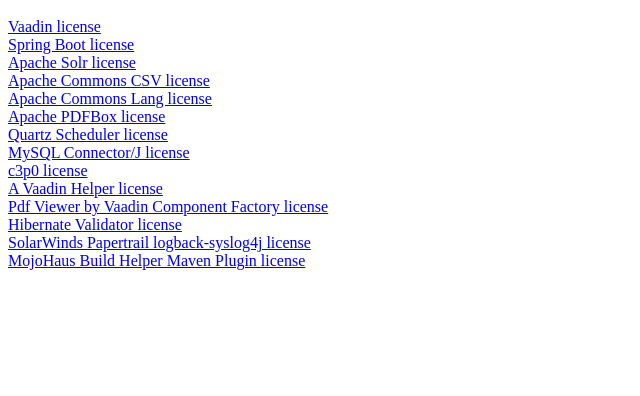
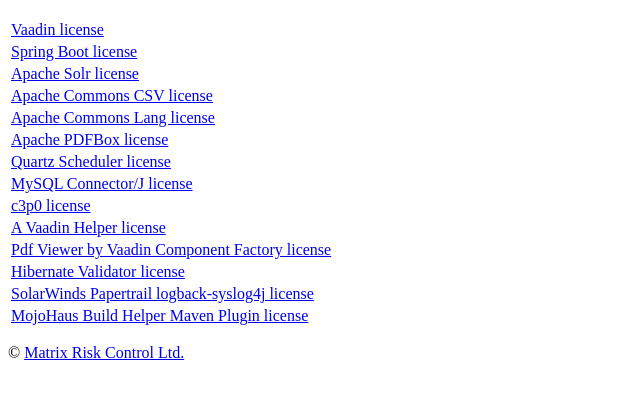
Before and after one commit to matrix-risk/matrix-risk.github.io, a plain HTML site: page license.html in a window 1280 px wide. Shown: the part 48-444 px from the top of the page, without its empty margins (0-640 px from the left). Drawn offline with Linux system fonts and the light colour scheme.

Commit message:
XION_APP-300: Add some formalities to our matrix-risk.github.io pages so far, including our copyright statement.

```diff
--- a/license.html
+++ b/license.html
@@ -1,66 +1,59 @@
 <html>
 
 <head>
-    <title>Xion License</title>
+    <title>License for Xion by Matrix Risk Control Ltd.</title>
 </head>
 
 <body>
 
     <h1>Third-Party Software Notices</h1>
 
-    <a href="https://vaadin.com/license">Vaadin license</li>
+    <table>
+        <tr>
+            <td><a href="https://vaadin.com/license">Vaadin license</a></td>
+        </tr>
+        <tr>
+            <td><a href="https://raw.githubusercontent.com/spring-projects/spring-boot/main/LICENSE.txt">Spring Boot license</a></td>
+        </tr>
+        <tr>
+            <td><a href="https://raw.githubusercontent.com/apache/solr/main/LICENSE.txt">Apache Solr license</a></td>
+        </tr>
+        <tr>
+            <td><a href="https://raw.githubusercontent.com/apache/commons-csv/master/LICENSE.txt">Apache Commons CSV license</a></td>
+        </tr>
+        <tr>
+            <td><a href="https://raw.githubusercontent.com/apache/commons-lang/master/LICENSE.txt">Apache Commons Lang license</a></td>
+        </tr>
+        <tr>
+            <td><a href="https://raw.githubusercontent.com/apache/pdfbox/trunk/LICENSE.txt">Apache PDFBox license</a></td>
+        </tr>
+        <tr>
+            <td><a href="https://raw.githubusercontent.com/quartz-scheduler/quartz/master/docs/license.adoc">Quartz Scheduler license</a></td>
+        </tr>
+        <tr>
+            <td><a href="https://raw.githubusercontent.com/mysql/mysql-connector-j/release/8.0/LICENSE">MySQL Connector/J license</a></td>
+        </tr>
+        <tr>
+            <td><a href="https://raw.githubusercontent.com/swaldman/c3p0/master/LICENSE">c3p0 license</a></td>
+        </tr>
+        <tr>
+            <td><a href="https://raw.githubusercontent.com/Artur-/a-vaadin-helper/master/LICENSE">A Vaadin Helper license</a></td>
+        </tr>
+        <tr>
+            <td><a href="https://raw.githubusercontent.com/vaadin-component-factory/vcf-pdf-viewer-flow/main/LICENSE">Pdf Viewer by Vaadin Component Factory license</a></td>
+        </tr>
+        <tr>
+            <td><a href="https://raw.githubusercontent.com/hibernate/hibernate-validator/main/license.txt">Hibernate Validator license</a></td>
+        </tr>
+        <tr>
+            <td><a href="https://raw.githubusercontent.com/papertrail/logback-syslog4j/master/LICENSE">SolarWinds Papertrail logback-syslog4j license</a></td>
+        </tr>
+        <tr>
+            <td><a href="https://raw.githubusercontent.com/mojohaus/build-helper-maven-plugin/master/LICENSE.txt">MojoHaus Build Helper Maven Plugin license</a></td>
+        </tr>
+    </table>
 
-    <br>
-
-    <a href="https://raw.githubusercontent.com/spring-projects/spring-boot/main/LICENSE.txt">Spring Boot license</li>
-
-    <br>
-
-    <a href="https://raw.githubusercontent.com/apache/solr/main/LICENSE.txt">Apache Solr license</li>
-
-    <br>
-
-    <a href="https://raw.githubusercontent.com/apache/commons-csv/master/LICENSE.txt">Apache Commons CSV license</li>
-
-    <br>
-
-    <a href="https://raw.githubusercontent.com/apache/commons-lang/master/LICENSE.txt">Apache Commons Lang license</li>
-
-    <br>
-
-    <a href="https://raw.githubusercontent.com/apache/pdfbox/trunk/LICENSE.txt">Apache PDFBox license</li>
-
-    <br>
-
-    <a href="https://raw.githubusercontent.com/quartz-scheduler/quartz/master/docs/license.adoc">Quartz Scheduler license</li>
-
-    <br>
-
-    <a href="https://raw.githubusercontent.com/mysql/mysql-connector-j/release/8.0/LICENSE">MySQL Connector/J license</li>
-
-    <br>
-
-    <a href="https://raw.githubusercontent.com/swaldman/c3p0/master/LICENSE">c3p0 license</li>
-
-    <br>
-
-    <a href="https://raw.githubusercontent.com/Artur-/a-vaadin-helper/master/LICENSE">A Vaadin Helper license</li>
-
-    <br>
-
-    <a href="https://raw.githubusercontent.com/vaadin-component-factory/vcf-pdf-viewer-flow/main/LICENSE">Pdf Viewer by Vaadin Component Factory license</li>
-
-    <br>
-
-    <a href="https://raw.githubusercontent.com/hibernate/hibernate-validator/main/license.txt">Hibernate Validator license</li>
-
-    <br>
-
-    <a href="https://raw.githubusercontent.com/papertrail/logback-syslog4j/master/LICENSE">SolarWinds Papertrail logback-syslog4j license</li>
-
-    <br>
-
-    <a href="https://raw.githubusercontent.com/mojohaus/build-helper-maven-plugin/master/LICENSE.txt">MojoHaus Build Helper Maven Plugin license</li>
+    <p>&copy; <a href="https://www.matrix-risk.ca/">Matrix Risk Control Ltd.</a></p>
 
 </body>
 
```
Also changed, not shown: index.html (+17 -1 lines).
